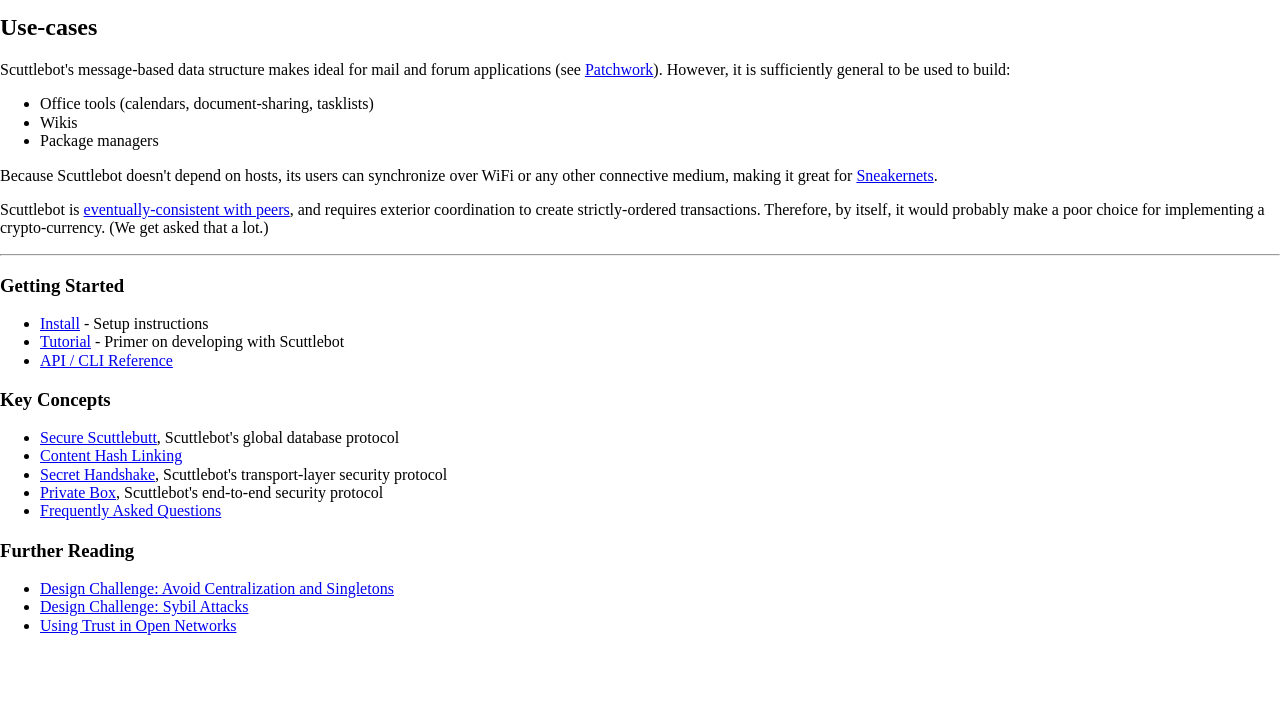
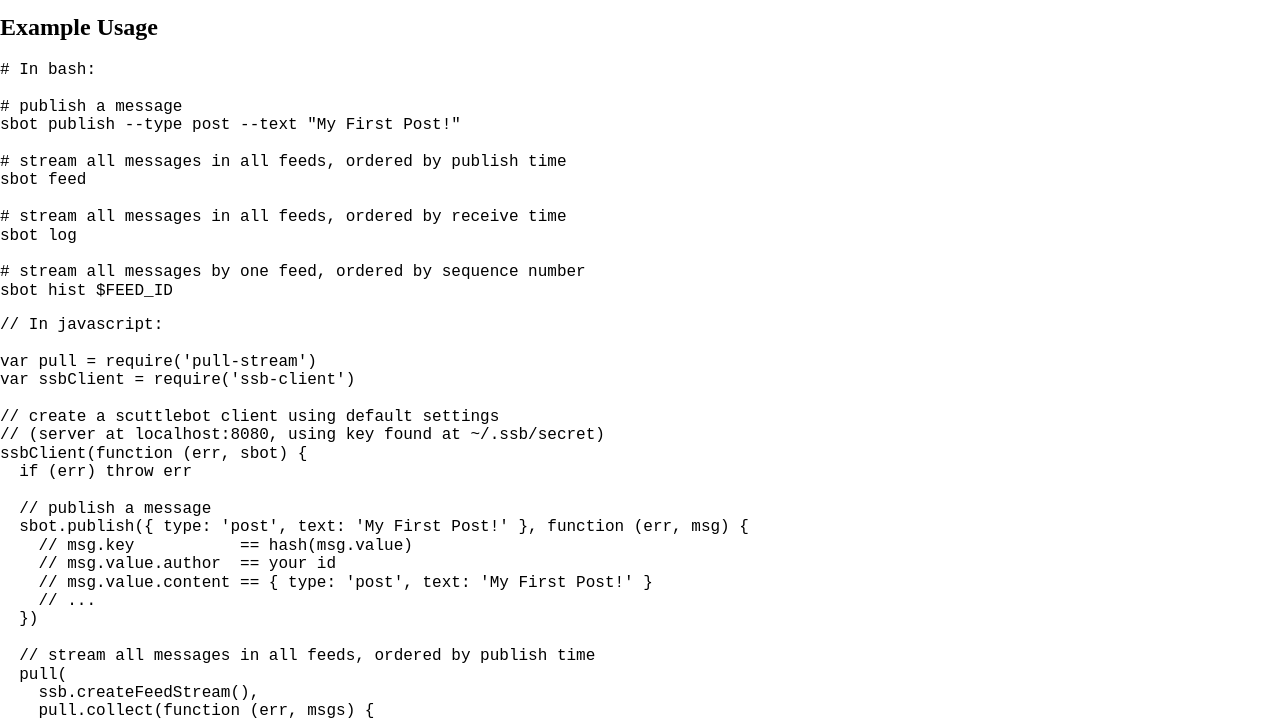
Before and after one commit to ssbc/ssb-server, a website: page index.html in a window 1280 px wide. Shown: the part 1090-1810 px from the top of the page. Before the commit the page ends 1741 px from the top, so only its background shows below. Drawn offline with nearby package versions, Linux system fonts and the light colour scheme.

Commit message:
add example

```diff
--- a/index.html
+++ b/index.html
@@ -113,6 +113,67 @@
 This means Scuttlebots comprise a <a href="https://en.wikipedia.org/wiki/Gossip_protocol">global gossip-protocol mesh</a> without any host dependencies.</p>
 <p><strong>Join us in #scuttlebutt on freenode.</strong></p>
 <p><a href="http://travis-ci.org/ssbc/scuttlebot"><img src="https://secure.travis-ci.org/ssbc/scuttlebot.png" alt="build status"></a></p>
+<h2 id="example-usage">Example Usage</h2>
+<pre><code class="lang-bash"># In bash:
+
+# publish a message
+sbot publish --type post --text &quot;My First Post!&quot;
+
+# stream all messages in all feeds, ordered by publish time
+sbot feed
+
+# stream all messages in all feeds, ordered by receive time
+sbot log
+
+# stream all messages by one feed, ordered by sequence number
+sbot hist $FEED_ID
+</code></pre>
+<pre><code class="lang-js">// In javascript:
+
+var pull = require(&#39;pull-stream&#39;)
+var ssbClient = require(&#39;ssb-client&#39;)
+
+// create a scuttlebot client using default settings
+// (server at localhost:8080, using key found at ~/.ssb/secret)
+ssbClient(function (err, sbot) {
+  if (err) throw err
+
+  // publish a message
+  sbot.publish({ type: &#39;post&#39;, text: &#39;My First Post!&#39; }, function (err, msg) {
+    // msg.key           == hash(msg.value)
+    // msg.value.author  == your id
+    // msg.value.content == { type: &#39;post&#39;, text: &#39;My First Post!&#39; }
+    // ...
+  })
+
+  // stream all messages in all feeds, ordered by publish time
+  pull(
+    ssb.createFeedStream(),
+    pull.collect(function (err, msgs) {
+      // msgs[0].key == hash(msgs[0].value)
+      // msgs[0].value...
+    })
+  )
+
+  // stream all messages in all feeds, ordered by receive time
+  pull(
+    ssb.createLogStream(),
+    pull.collect(function (err, msgs) {
+      // msgs[0].key == hash(msgs[0].value)
+      // msgs[0].value...
+    })
+  )
+
+  // stream all messages by one feed, ordered by sequence number
+  pull(
+    ssb.createHistoryStream(feedId),
+    pull.collect(function (err, msgs) {
+      // msgs[0].key == hash(msgs[0].value)
+      // msgs[0].value...
+    })
+  )
+})
+</code></pre>
 <h2 id="use-cases">Use-cases</h2>
 <p>Scuttlebot&#39;s message-based data structure makes ideal for mail and forum applications (see <a href="https://ssbc.github.io/patchwork/">Patchwork</a>).
 However, it is sufficiently general to be used to build:</p>
```
